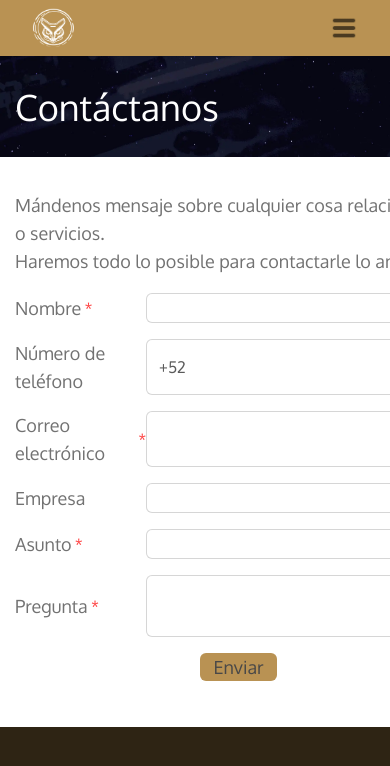
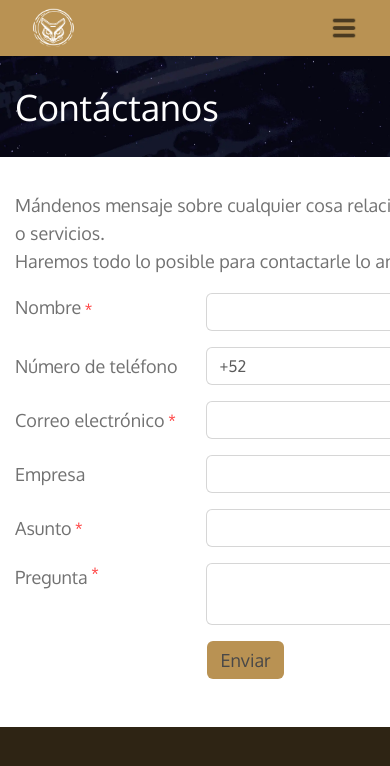
Before and after one commit to saulkurosaki/IZTAC-MUSIC-COMPANY, a Next.js app: page /contact-us in a window 390 px wide. Shown: the top 766 px of the page. Built offline with nearby package versions, Linux system fonts and the light colour scheme.

Commit message:
feat(ContactForm): implement the on large devices responsive layout

```diff
--- a/components/contact-us/ContactForm.tsx
+++ b/components/contact-us/ContactForm.tsx
@@ -48,13 +48,13 @@ const ContactForm = () => {
             <FormItem className="w-full flex-grow flex items-center py-2">
               <FormControl>
                 <div className="w-full h-full flex">
-                  <FormLabel className="w-[185px] h-full flex items-center text-lg text-[#727272] oxygen">
+                  <FormLabel className="w-[185px] h-full items-center text-lg text-[#727272] oxygen mr-4">
                     Nombre
                     <span className="text-sm text-[#ff4141]">&nbsp;*</span>
                   </FormLabel>
                   <Input
                     {...field}
-                    className="w-[665px] h-full border-[#3d3d3d36]"
+                    className="xl:w-[665px] max-xl:w-[440px] h-full border-[#3d3d3d36]"
                   />
                 </div>
               </FormControl>
@@ -69,12 +69,12 @@ const ContactForm = () => {
             <FormItem className="w-full flex-grow flex items-center py-2">
               <FormControl>
                 <div className="w-full h-full flex">
-                  <FormLabel className="w-[185px] h-full flex items-center text-lg text-[#727272] oxygen">
+                  <FormLabel className="w-[185px] h-full flex items-center text-lg text-[#727272] oxygen mr-4">
                     Número de teléfono
                   </FormLabel>
                   <Input
                     {...field}
-                    className="w-[665px] h-full border-[#3d3d3d36]"
+                    className="xl:w-[665px] max-xl:w-[440px] h-full border-[#3d3d3d36]"
                   />
                 </div>
               </FormControl>
@@ -89,13 +89,13 @@ const ContactForm = () => {
             <FormItem className="w-full flex-grow flex items-center py-2">
               <FormControl>
                 <div className="w-full h-full flex">
-                  <FormLabel className="w-[185px] h-full flex items-center text-lg text-[#727272] oxygen">
+                  <FormLabel className="w-[185px] h-full flex items-center text-lg text-[#727272] oxygen mr-4">
                     Correo electrónico
                     <span className="text-sm text-[#ff4141]">&nbsp;*</span>
                   </FormLabel>
                   <Input
                     {...field}
-                    className="w-[665px] h-full border-[#3d3d3d36]"
+                    className="xl:w-[665px] max-xl:w-[440px] h-full border-[#3d3d3d36]"
                   />
                 </div>
               </FormControl>
@@ -110,12 +110,12 @@ const ContactForm = () => {
             <FormItem className="w-full flex-grow flex items-center py-2">
               <FormControl>
                 <div className="w-full h-full flex">
-                  <FormLabel className="w-[185px] h-full flex items-center text-lg text-[#727272] oxygen">
+                  <FormLabel className="w-[185px] h-full flex items-center text-lg text-[#727272] oxygen mr-4">
                     Empresa
                   </FormLabel>
                   <Input
                     {...field}
-                    className="w-[665px] h-full border-[#3d3d3d36]"
+                    className="xl:w-[665px] max-xl:w-[440px] h-full border-[#3d3d3d36]"
                   />
                 </div>
               </FormControl>
@@ -130,13 +130,13 @@ const ContactForm = () => {
             <FormItem className="w-full flex-grow flex items-center py-2">
               <FormControl>
                 <div className="w-full h-full flex">
-                  <FormLabel className="w-[185px] h-full flex items-center text-lg text-[#727272] oxygen">
+                  <FormLabel className="w-[185px] h-full flex items-center text-lg text-[#727272] oxygen mr-4">
                     Asunto
                     <span className="text-sm text-[#ff4141]">&nbsp;*</span>
                   </FormLabel>
                   <Input
                     {...field}
-                    className="w-[665px] h-full border-[#3d3d3d36]"
+                    className="xl:w-[665px] max-xl:w-[440px] h-full border-[#3d3d3d36]"
                   />
                 </div>
               </FormControl>
@@ -151,13 +151,13 @@ const ContactForm = () => {
             <FormItem className="w-full h-[78px] flex items-center py-2">
               <FormControl>
                 <div className="w-full h-full flex">
-                  <FormLabel className="w-[185px] h-full flex items-center text-lg text-[#727272] oxygen">
+                  <FormLabel className="w-[185px] h-full flex text-lg text-[#727272] oxygen mr-4">
                     Pregunta
                     <span className="text-sm text-[#ff4141]">&nbsp;*</span>
                   </FormLabel>
                   <Textarea
                     {...field}
-                    className="w-[665px] min-h-full border-[#3d3d3d36]"
+                    className="xl:w-[665px] max-xl:w-[440px] min-h-full border-[#3d3d3d36]"
                   />
                 </div>
               </FormControl>
@@ -166,7 +166,7 @@ const ContactForm = () => {
           )}
         />
 
-        <div className="w-full h-[54px] py-2 pl-[185px]">
+        <div className="w-full h-[54px] py-2 xl:pl-[198px] max-xl:pl-[192px]">
           <Button
             type="submit"
             size="lg"
```
